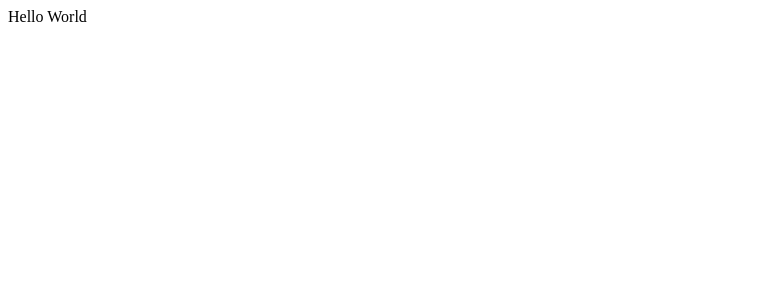
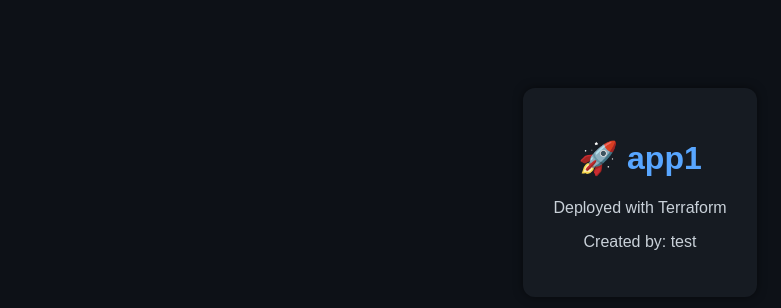
Before and after one commit to deuxespaces3/app1, a plain HTML site: page index.html in a window 1280 px wide. Shown: the whole page, without its empty margins (0-781 px from the left). Drawn offline with Linux system fonts and the light colour scheme.

Commit message:
Update index.html

```diff
--- a/index.html
+++ b/index.html
@@ -1 +1,41 @@
-Hello World
+<!DOCTYPE html>
+<html lang="en">
+<head>
+  <meta charset="UTF-8">
+  <title>app1 - GitHub Pages</title>
+
+  <style>
+    body {
+      font-family: Arial, sans-serif;
+      background: #0d1117;
+      color: #ffffff;
+      text-align: center;
+      padding-top: 80px;
+    }
+
+    .card {
+      display: inline-block;
+      padding: 30px;
+      border-radius: 12px;
+      background: #161b22;
+      box-shadow: 0 0 10px rgba(0,0,0,0.5);
+    }
+
+    h1 {
+      color: #58a6ff;
+    }
+
+    p {
+      color: #c9d1d9;
+    }
+  </style>
+</head>
+
+<body>
+  <div class="card">
+    <h1>🚀 app1</h1>
+    <p>Deployed with Terraform</p>
+    <p>Created by: test</p>
+  </div>
+</body>
+</html>
```
